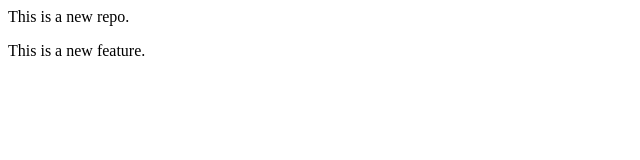
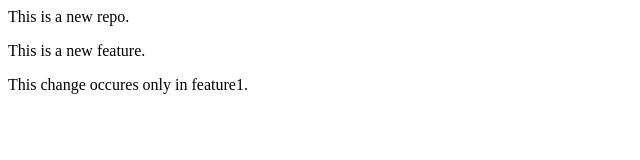
Before and after one commit to gaurav-mahalle/localrepo, a plain HTML site: page LocalRepo/index.html in a window 1280 px wide. Shown: the whole page, without its empty margins (0-640 px from the left). Drawn offline with Linux system fonts and the light colour scheme.

Commit message:
this change occurs only in feature1

```diff
--- a/LocalRepo/index.html
+++ b/LocalRepo/index.html
@@ -5,3 +5,7 @@
 <P>
     This is a new feature.
 </P>
+
+<P>
+    This change occures only in feature1.
+</P>
```
